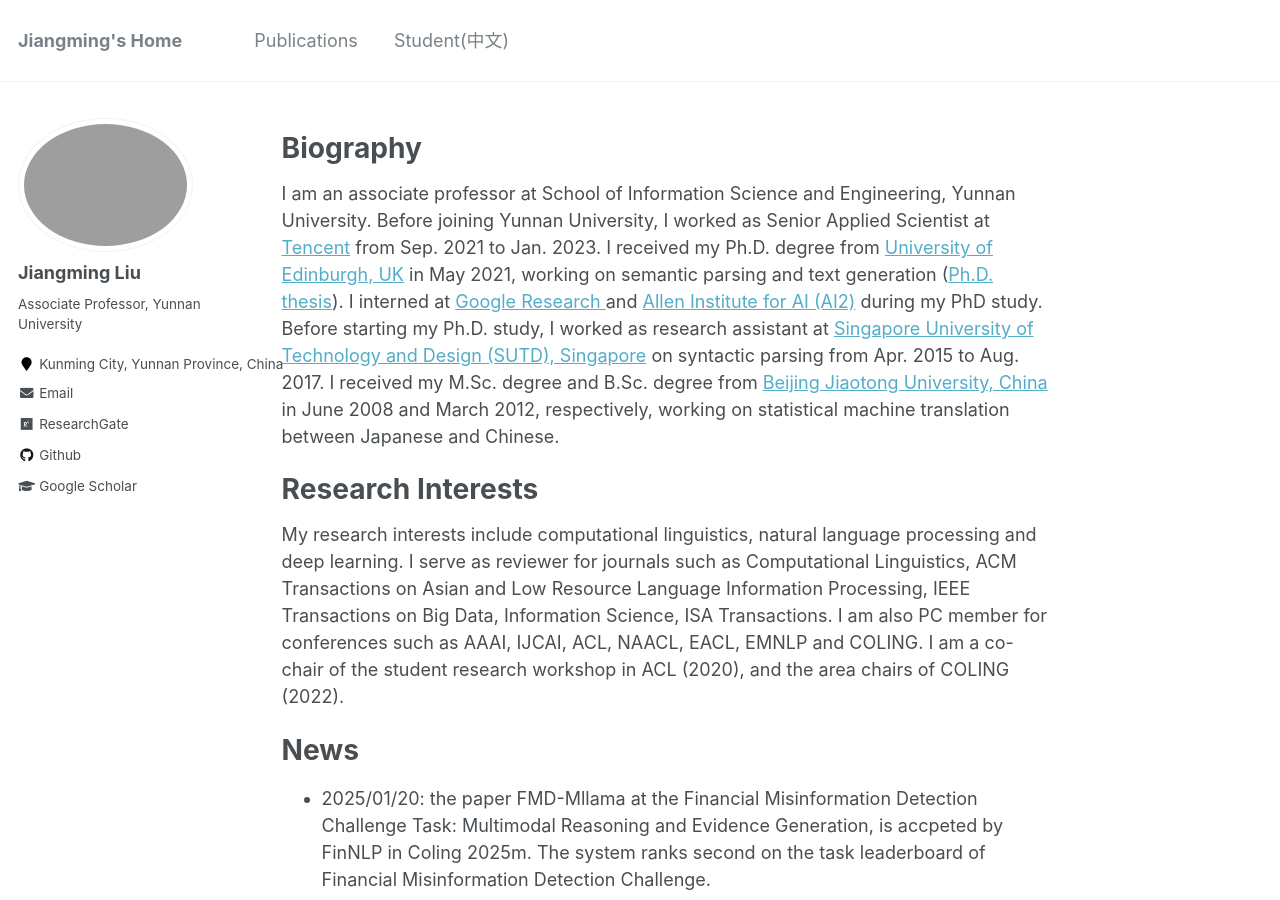
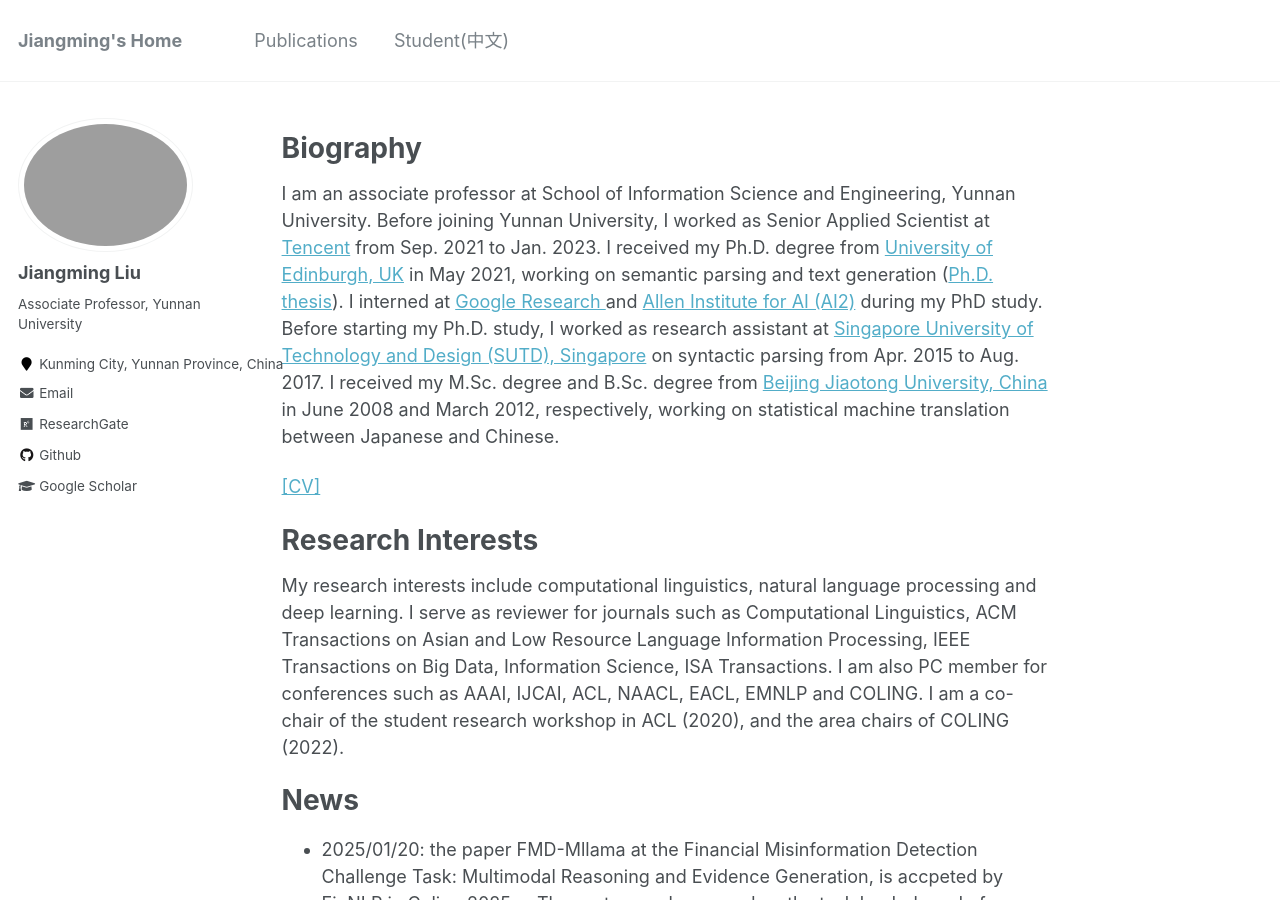
Before and after one commit to LeonCrashCode/LeonCrashCode.github.io, a Jekyll site: the page built from _pages/about.md, in a window 1280 px wide and 900 px high. Built offline with Jekyll 4.4.1, drawn with Linux system fonts in a browser that asks for light colours.

```diff
--- a/_pages/about.md
+++ b/_pages/about.md
@@ -11,6 +11,8 @@ redirect_from:
 Biography
 ======
 I am an associate professor at School of Information Science and Engineering, Yunnan University. Before joining Yunnan University, I worked as Senior Applied Scientist at <a href="https://www.tencent.com/en-us/">Tencent</a> from Sep. 2021 to Jan. 2023. I received my Ph.D. degree from <a href="https://www.ed.ac.uk/">University of Edinburgh, UK</a> in May 2021, working on semantic parsing and text generation (<a href="https://era.ed.ac.uk/handle/1842/37936">Ph.D. thesis</a>). I interned at <a href="https://research.google/"> Google Research </a> and <a href="https://allenai.org/"> Allen Institute for AI (AI2)</a> during my PhD study. Before starting my Ph.D. study, I worked as research assistant at <a href="https://www.sutd.edu.sg/">Singapore University of Technology and Design (SUTD), Singapore</a> on syntactic parsing from Apr. 2015 to Aug. 2017. I received my M.Sc. degree and B.Sc. degree from <a href="https://www.bjtu.edu.cn/">Beijing Jiaotong University, China</a> in June 2008 and March 2012, respectively, working on statistical machine translation between Japanese and Chinese.
+
+<a href="/CV_details.pdf"> [CV] </a>
 
 Research Interests
 ======
```
